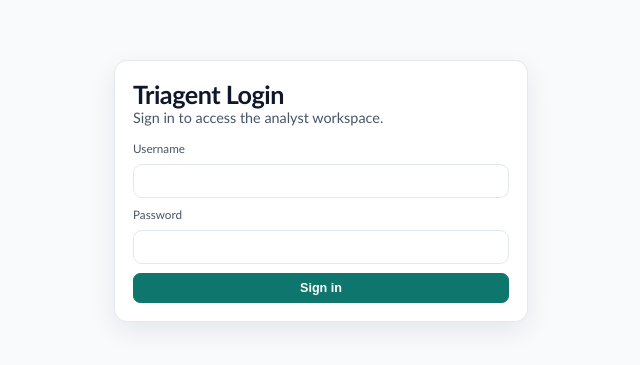
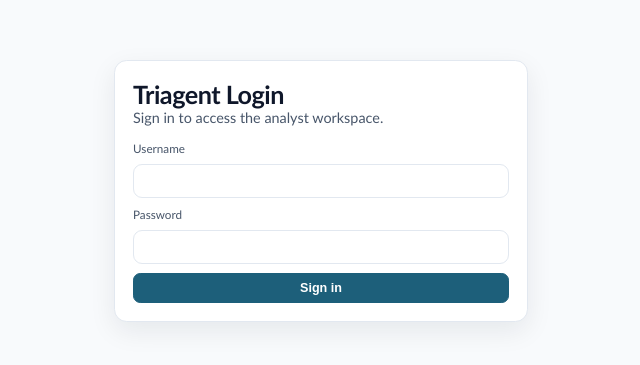
Before and after one commit to AlexOne2/triagent, a Next.js app in the folder frontend/: page /login in a window 1280 px wide. Shown: the part 151-516 px from the top of the page, without its empty margins (319-959 px from the left). Built offline with nearby package versions, Linux system fonts and the light colour scheme; no server answers.

Commit message:
style: update app accent palette

```diff
--- a/frontend/styles/globals.css
+++ b/frontend/styles/globals.css
@@ -6,16 +6,16 @@
   --border: #e2e8f0;
   --text: #0f172a;
   --text-muted: #475569;
-  --primary: #0f766e;
-  --primary-hover: #115e59;
-  --primary-soft: #ccfbf1;
+  --primary: #1d5f7a;
+  --primary-hover: #174d64;
+  --primary-soft: #d8ebf3;
   --success: #16a34a;
   --success-soft: #dcfce7;
   --warning: #d97706;
   --warning-soft: #fef3c7;
   --danger: #dc2626;
   --danger-soft: #fee2e2;
-  --info: #2563eb;
+  --info: #2b6cb0;
   --info-soft: #dbeafe;
   --muted: var(--text-muted);
   --accent: var(--primary);
```
